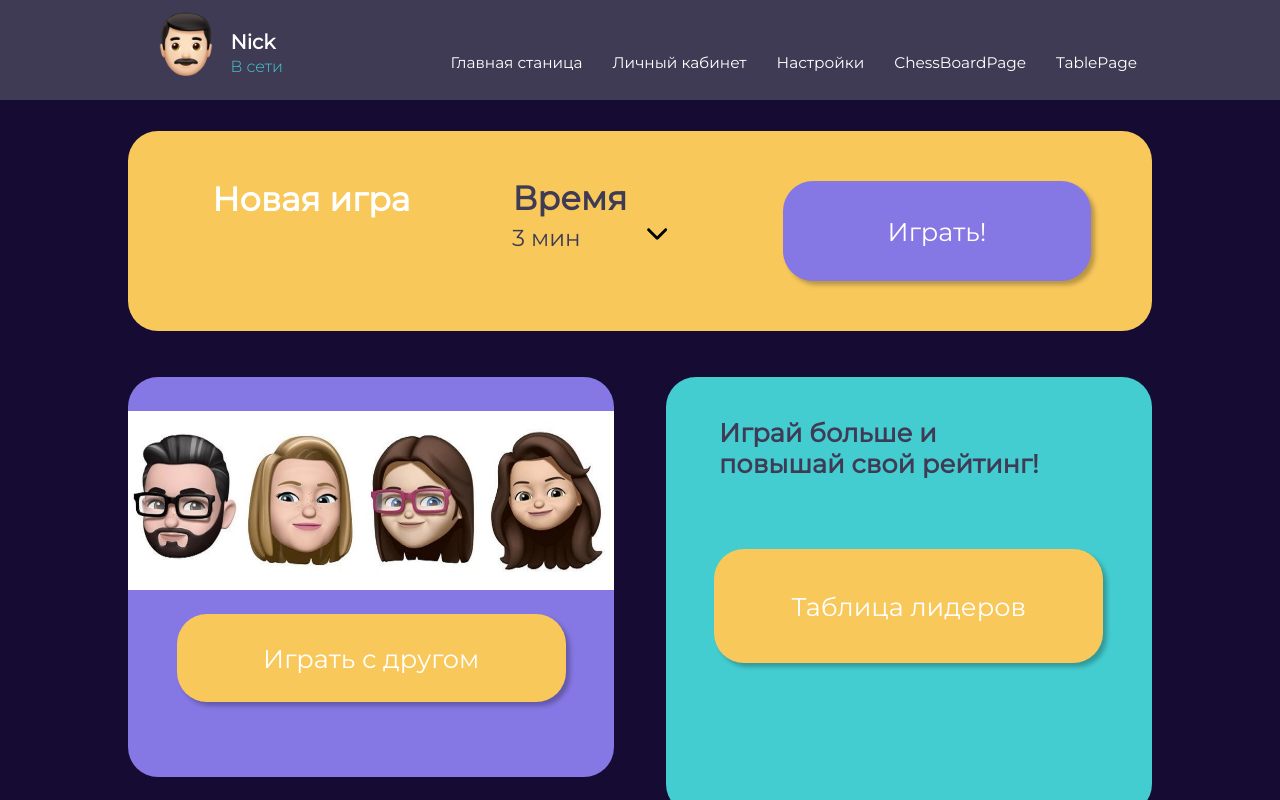
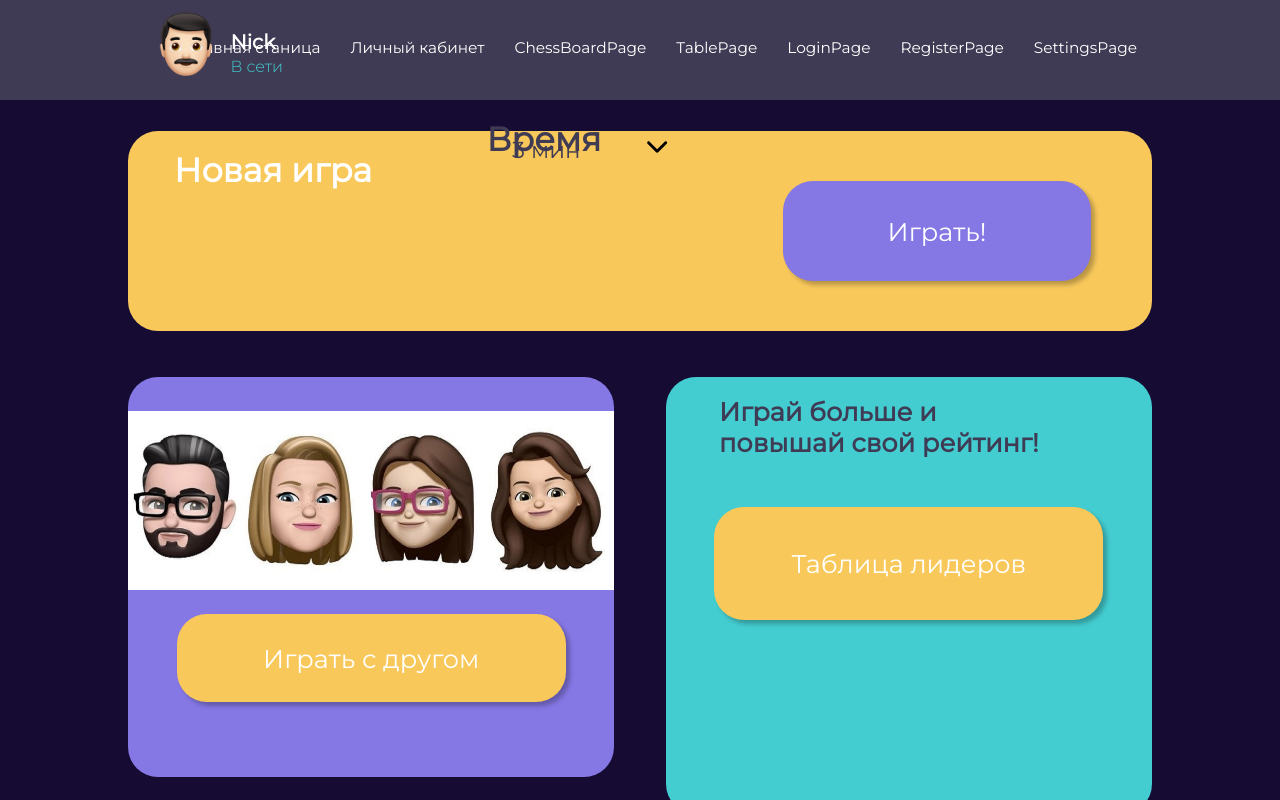
Before and after one commit to shk3t/ubershakmaty, a React (Create React App) app in the folder client/: page /main in a window 1280 px wide. Built offline with nearby package versions, Linux system fonts and the light colour scheme.

Commit message:
page renaming

```diff
--- a/client/src/components/Header.jsx
+++ b/client/src/components/Header.jsx
@@ -1,7 +1,7 @@
 import React from "react"
 import classes from "../styles/Header.module.css"
 import mister from "../assets/mainPageImgs/mister.png"
-import { CHESS_BOARD_PATH, MAIN_PATH, STATISTIC_PATH, TABLE_PATH } from "../consts/routes"
+import { CHESS_BOARD_PATH, LOGIN_PATH, MAIN_PATH, REGISTER_PATH, SETTINGS_PATH, STATISTIC_PATH, TABLE_PATH } from "../consts/routes"
 import { Link } from "react-router-dom"
 
 export default function Header() {
@@ -17,9 +17,11 @@
                         <ul>
                             <li><Link to={MAIN_PATH}>Главная станица</Link></li>
                             <li><Link to={STATISTIC_PATH}>Личный кабинет</Link></li>
-                            <li><Link to="#">Настройки</Link></li>
                             <li><Link to={CHESS_BOARD_PATH}>ChessBoardPage</Link></li>
                             <li><Link to={TABLE_PATH}>TablePage</Link></li>
+                            <li><Link to={LOGIN_PATH}>LoginPage</Link></li>
+                            <li><Link to={REGISTER_PATH}>RegisterPage</Link></li>
+                            <li><Link to={SETTINGS_PATH}>SettingsPage</Link></li>
                         </ul>
                     </nav>
             </div>
--- a/client/src/components/pages/Login.jsx
+++ b/client/src/components/pages/LoginPage.jsx
@@ -1,7 +1,7 @@
 import React from 'react';
-import classes from './../../styles/pages/Login.module.css'
+import classes from '../../styles/pages/LoginPage.module.css'
 
-function Login() {
+export default function LoginPage() {
     return (
         <main>
             <div className={classes.registerFormContainer}>
@@ -40,5 +40,3 @@
         </main>
     );
 }
-
-export default Login;
--- a/client/src/components/pages/MainPageGame.jsx
+++ b/client/src/components/pages/MainPage.jsx
@@ -5,7 +5,7 @@
 import { STATISTIC_PATH } from "../../consts/routes"
 import {Link} from "react-router-dom"
 
-export default function MainPageGame() {
+export default function MainPage() {
     return (
         <div className={classes.menu}>
             <div className={classes.newGame}>
--- a/client/src/components/pages/Register.jsx
+++ b/client/src/components/pages/RegisterPage.jsx
@@ -1,8 +1,8 @@
 import React from 'react';
-import classes from './../../styles/pages/Register.module.css';
+import classes from '../../styles/pages/RegisterPage.module.css';
 // import { FontAwesomeIcon } from '@fortawesome/react-fontawesome';
 // import { solid, regular, brands, icon } from '@fortawesome/fontawesome-svg-core/import.macro';
-function Register() {
+export default function RegisterPage() {
     return (
     <body><main>
        <div className={classes.registerFormContainer}>
@@ -77,5 +77,3 @@
     </body>
     );
 }
-
-export default Register;
--- a/client/src/components/pages/Settings.jsx
+++ b/client/src/components/pages/SettingsPage.jsx
@@ -1,7 +1,7 @@
 import React from 'react';
-import classes from './../../styles/Settings.module.css';
+import classes from '../../styles/pages/SettingsPage.module.css';
 
-function Settings() {
+export default function SettingsPage() {
     return (
         <main>
             <div className={classes.settingsContainer}>
@@ -44,5 +44,3 @@
 
     );
 }
-
-export default Settings;
--- a/client/src/components/pages/Statistic.jsx
+++ b/client/src/components/pages/StatisticsPage.jsx
@@ -1,7 +1,7 @@
 import React from "react"
-import classes from "../../styles/pages/Statistic.module.css"
+import classes from "../../styles/pages/StatisticsPage.module.css"
 
-export default function StatisticPage() {
+export default function StatisticsPage() {
     return (
         <div className={classes.menu}>
             <div className={classes.previousGamesInfo}>
--- a/client/src/components/pages/TablePage.jsx
+++ b/client/src/components/pages/TablePage.jsx
@@ -4,7 +4,7 @@
 
 
 
-function TablePage() {
+export default function TablePage() {
   return (
       <div className={classes.Table}>
       {/* <Navbar/> */}
@@ -12,4 +12,3 @@
       </div>
   );
 }
-export default TablePage;
--- a/client/src/consts/routes.js
+++ b/client/src/consts/routes.js
@@ -1,20 +1,29 @@
 // Page Component imports
-import MainPageGame from "../components/pages/MainPageGame"
-import StatisticPage from "../components/pages/Statistic"
+import MainPage from "../components/pages/MainPage"
+import StatisticsPage from "../components/pages/StatisticsPage"
 import ChessBoardPage from "../components/pages/ChessBoardPage"
 import TablePage from "../components/pages/TablePage"
+import LoginPage from "../components/pages/LoginPage"
+import RegisterPage from "../components/pages/RegisterPage"
+import SettingsPage from "../components/pages/SettingsPage"
 
 // Pathes
 export const MAIN_PATH = "/main"
 export const STATISTIC_PATH = "/statistic"
 export const CHESS_BOARD_PATH = "/chess-board"
 export const TABLE_PATH = "/table"
+export const LOGIN_PATH = "/login"
+export const REGISTER_PATH = "/register"
+export const SETTINGS_PATH = "/settings"
 
 // Routes
 const routes = [
-  {path: MAIN_PATH, Component: MainPageGame},
-  {path: STATISTIC_PATH, Component: StatisticPage},
+  {path: MAIN_PATH, Component: MainPage},
+  {path: STATISTIC_PATH, Component: StatisticsPage},
   {path: CHESS_BOARD_PATH, Component: ChessBoardPage},
-  {path: TABLE_PATH, Component: TablePage}
+  {path: TABLE_PATH, Component: TablePage},
+  {path: LOGIN_PATH, Component: LoginPage},
+  {path: REGISTER_PATH, Component: RegisterPage},
+  {path: SETTINGS_PATH, Component: SettingsPage},
 ]
 export default routes
```
Also changed, not shown: client/src/styles/pages/LoginPage.module.css (renamed from client/src/styles/pages/Login.module.css), client/src/styles/pages/RegisterPage.module.css (renamed from client/src/styles/pages/Register.module.css), client/src/styles/pages/SettingsPage.module.css (renamed from client/src/styles/pages/Settings.module.css), client/src/styles/pages/StatisticsPage.module.css (renamed from client/src/styles/pages/Statistic.module.css).
